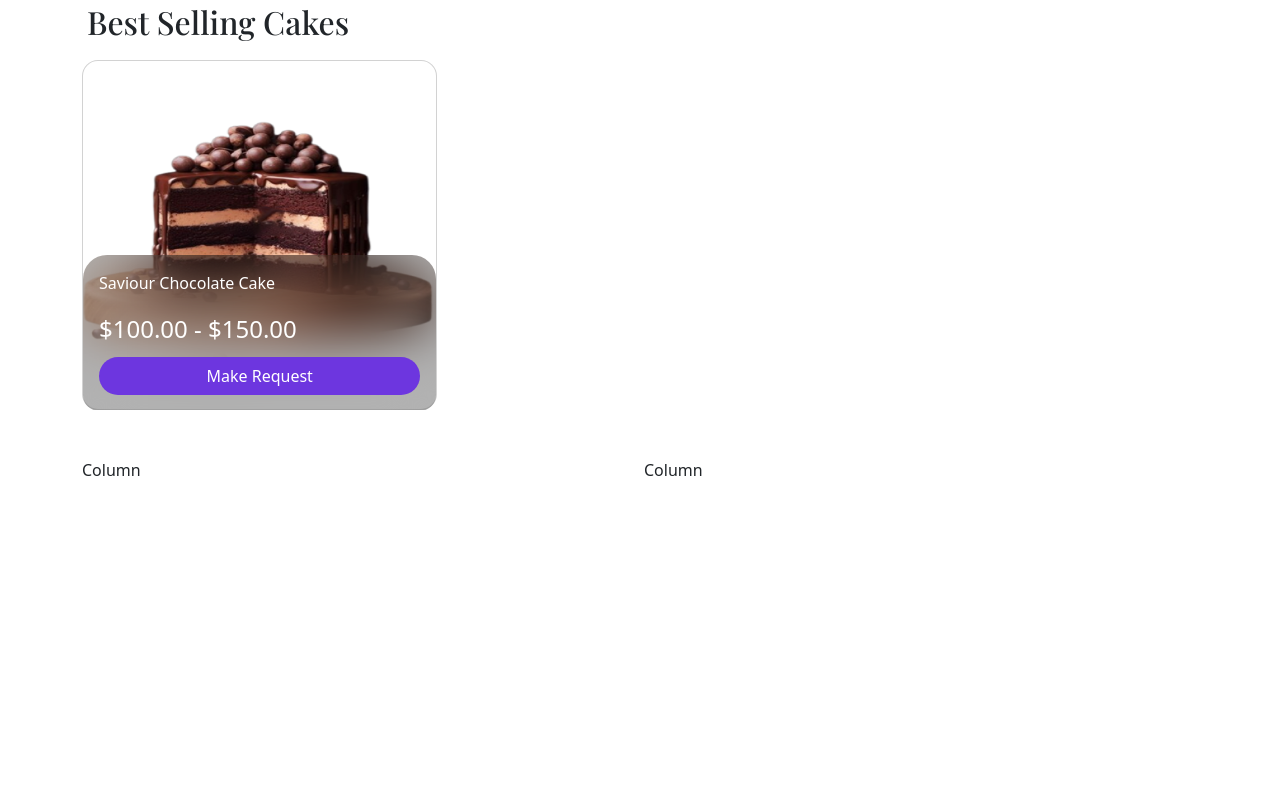
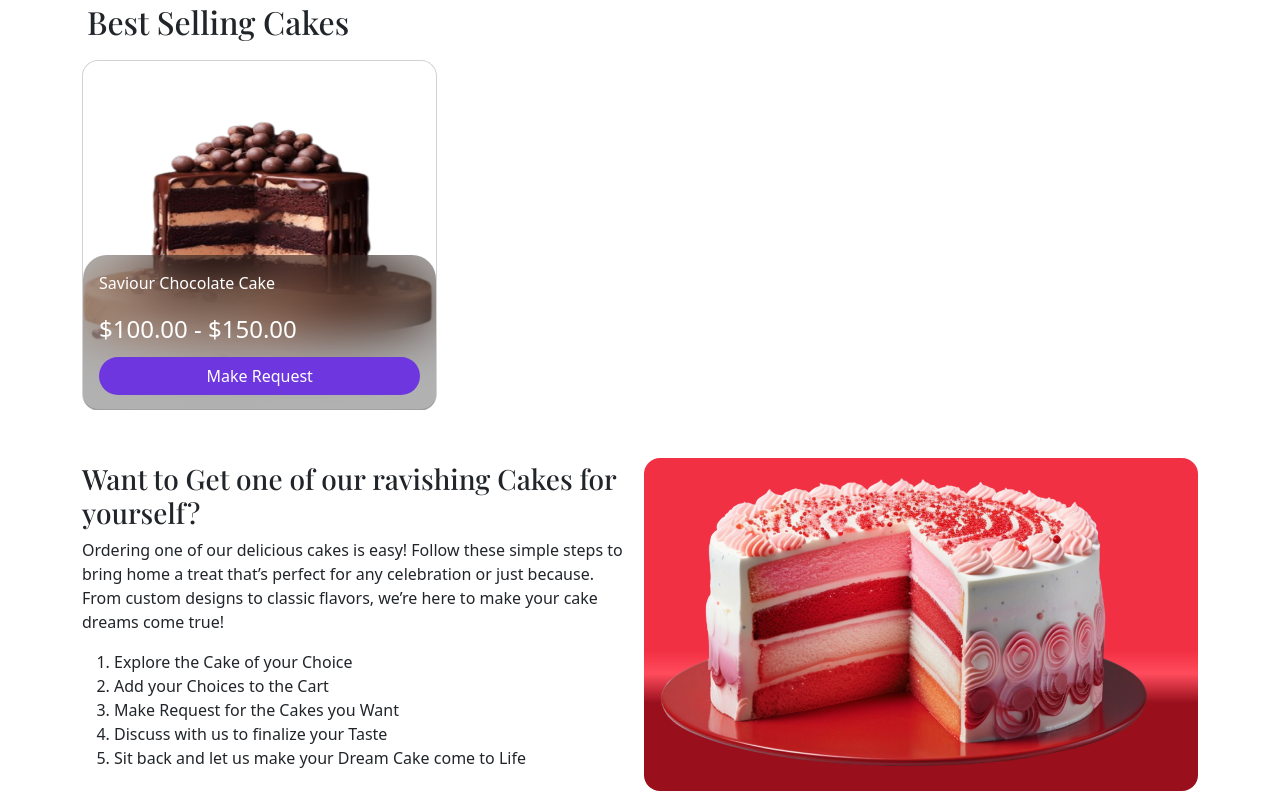
Before and after one commit to emboldlabtech/devine-cake, a plain HTML site: page index.html in a window 1280 px wide. Shown: the part 2022-2829 px from the top of the page. Before the commit the page ends 2504 px from the top, so only its background shows below. Drawn offline with nearby package versions, Linux system fonts and the light colour scheme; a web font is replaced by a local one.

Commit message:
more update

```diff
--- a/css/index.css
+++ b/css/index.css
@@ -198,6 +198,10 @@ h6 {
     background: #5126AF;
     color: #FFF;
 }
+.get2{
+    border-radius: 16px;
+    background: linear-gradient(180deg, #F23043 57.92%, #FF4C5D 64.78%, #990F1C 73.53%);
+}
 @media (max-width: 768px) /*Mobile*/ {
   .search {
     display: none;
@@ -230,6 +234,9 @@ h6 {
   }
   .offer2{
     line-height: -2;
+  }
+  .get2 img{
+    width: 340px;
   }
 }
 
--- a/index.html
+++ b/index.html
@@ -236,10 +236,26 @@
               </div>
               </div>
 
-              <div class="get container">
+              <div class="get container mb-3">
                 <div class="row justify-content-center align-items-center g-2">
-                    <div class="col-md">Column</div>
-                    <div class="col-md">Column</div>
+                    <div class="col-md">
+                        <div class="get1">
+                            <h3>Want to Get one of our ravishing Cakes for yourself?</h3>
+                            <p>Ordering one of our delicious cakes is easy! Follow these simple steps to bring home a treat that’s perfect for any celebration or just because. From custom designs to classic flavors, we’re here to make your cake dreams come true!</p>
+                            <ol>
+                                <li>Explore the Cake of your Choice</li>
+                                <li>Add your Choices to the Cart</li>
+                                <li>Make Request for the Cakes you Want</li>
+                                <li>Discuss with us to finalize your Taste </li>
+                                <li>Sit back and let us make your Dream Cake  come to Life</li>
+                            </ol>
+                        </div>
+                    </div>
+                    <div class="col-md">
+                        <div class="get2">
+                            <img src="/image/delicious-cake.png" alt="">
+                        </div>
+                    </div>
                 </div>
 
               </div>
```
Also changed, not shown: image/delicious-cake.png (added).
